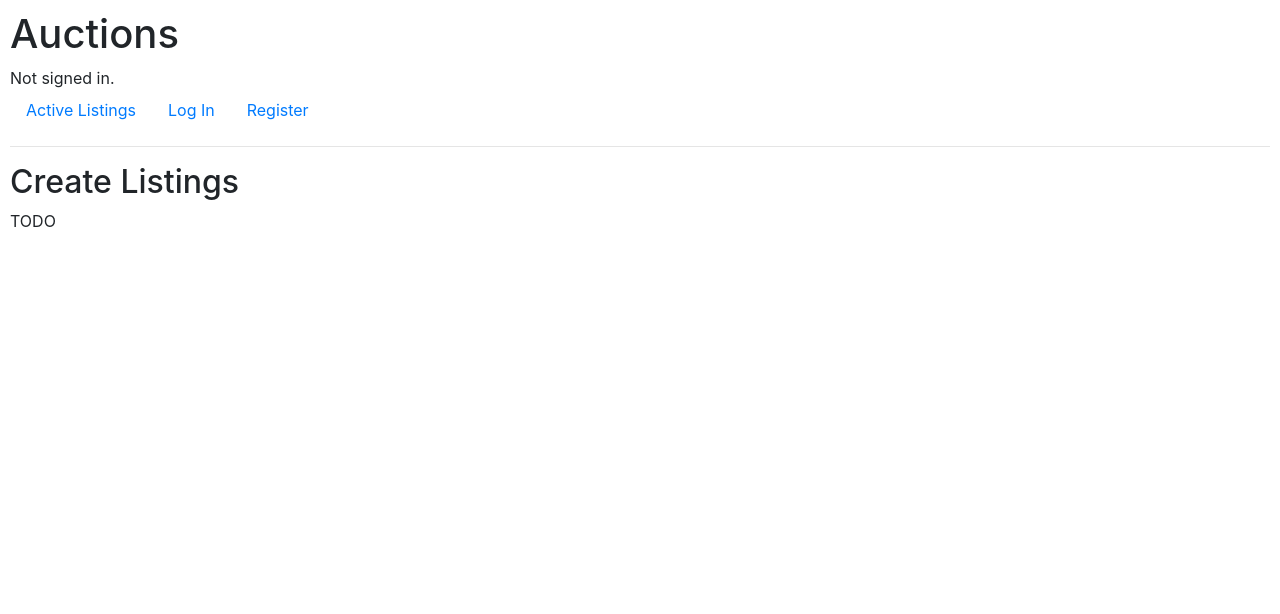
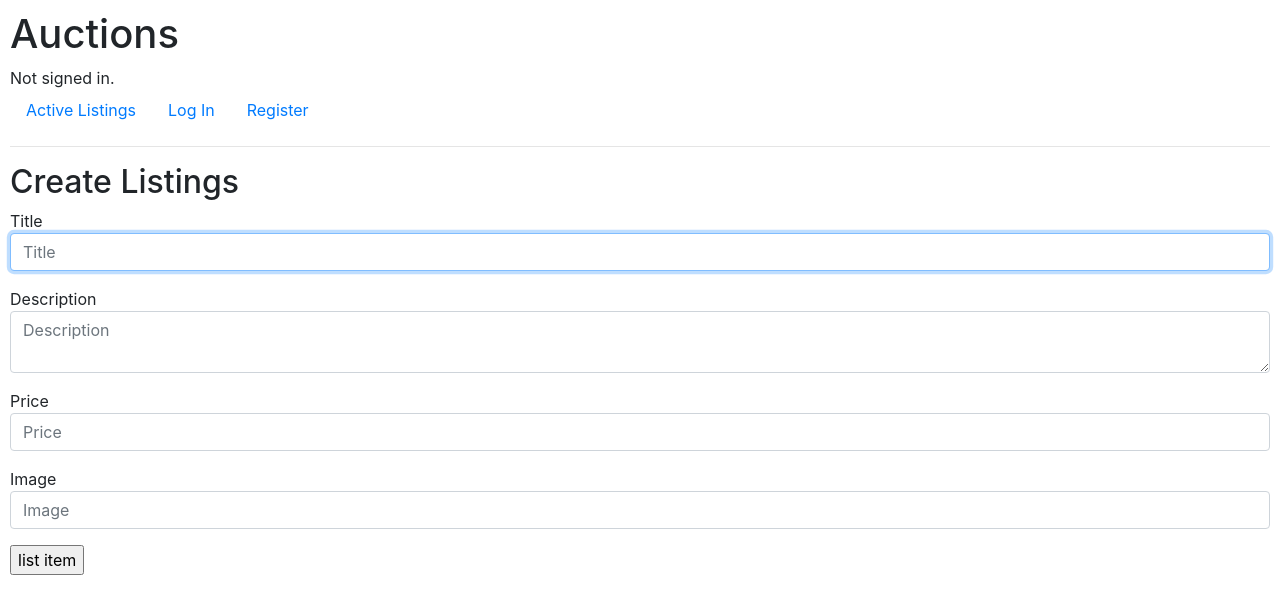
Before and after one commit to pudding06/CS50W-Projects, a Django app: page /create_listings in a window 1280 px wide. Shown: the top 614 px of the page. Run offline with Django 3.2, Linux system fonts and the light colour scheme; some libraries are stand-ins or nearby versions.

Commit message:
added create listings page

```diff
--- a/project_2/commerce/auctions/models.py
+++ b/project_2/commerce/auctions/models.py
@@ -19,6 +19,8 @@ class Comments(models.Model):
 
 class Listings(models.Model):
     price = models.FloatField()
+    description = models.TextField()
     bids = models.ForeignKey(Bids, on_delete=models.CASCADE)
     lister = models.ForeignKey(User, on_delete=models.CASCADE)
+    image = models.URLField()
     pass
--- a/project_2/commerce/auctions/templates/auctions/create_listings.html
+++ b/project_2/commerce/auctions/templates/auctions/create_listings.html
@@ -3,5 +3,25 @@
 {% block body %}
     <h2>Create Listings</h2>
 
-    TODO
+    <form method="post" action="{% url 'create_listings' %}">
+        {% csrf_token %}
+        Title
+        <div class="form-group">
+            <input autofocus class="form-control" type="text" name="title" placeholder="Title">
+        </div>
+        Description
+        <div class="form-group">
+            <textarea autofocus class="form-control" type="text" name="description" placeholder="Description"></textarea>
+        </div>
+        Price
+        <div class="form-group">
+            <input autofocus class="form-control" type="text" name="price" placeholder="Price">
+        </div>
+        Image
+        <div class="form-group">
+            <input autofocus class="form-control" type="url" name="image" placeholder="Image">
+        </div>
+
+        <input type="submit" value="list item">
+    </form>
 {% endblock %}
--- a/project_2/commerce/auctions/views.py
+++ b/project_2/commerce/auctions/views.py
@@ -63,4 +63,12 @@ def register(request):
         return render(request, "auctions/register.html")
 
 def create_listings(request):
-    return render(request, "auctions/create_listings.html")
+    if request.method == "GET":
+        return render(request, "auctions/create_listings.html")
+    if request.method == "POST":
+        title = request.POST["title"]
+        description = request.POST["description"]
+        price = request.POST["price"]
+        image = request.POST["image"]
+        print(f"title: {title}\ndesc: {description}\nprice: {price}")
+        return render(request, "auctions/index.html")
```
Also changed, not shown: project_2/commerce/db.sqlite3.
